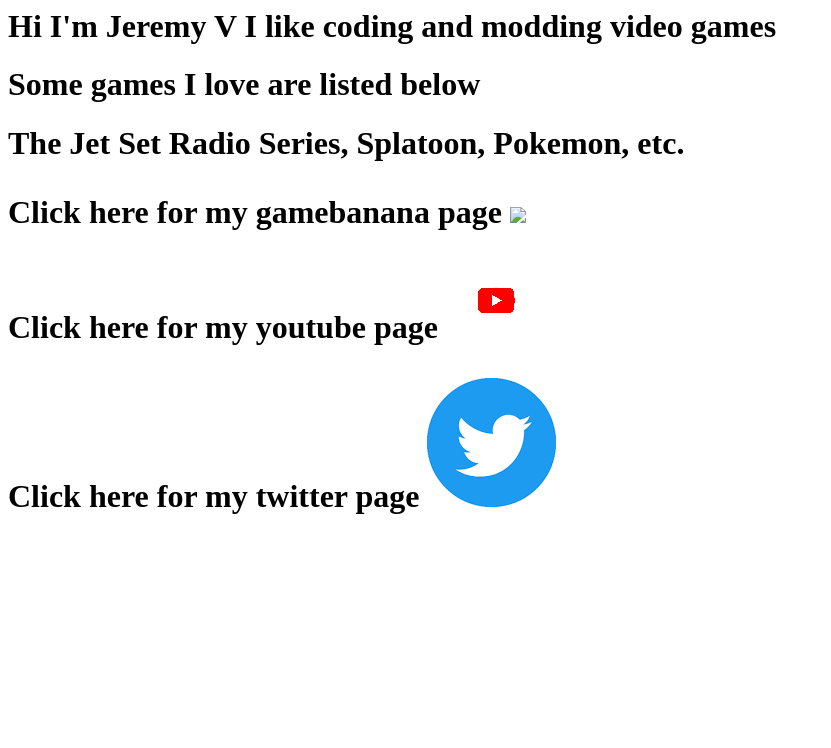
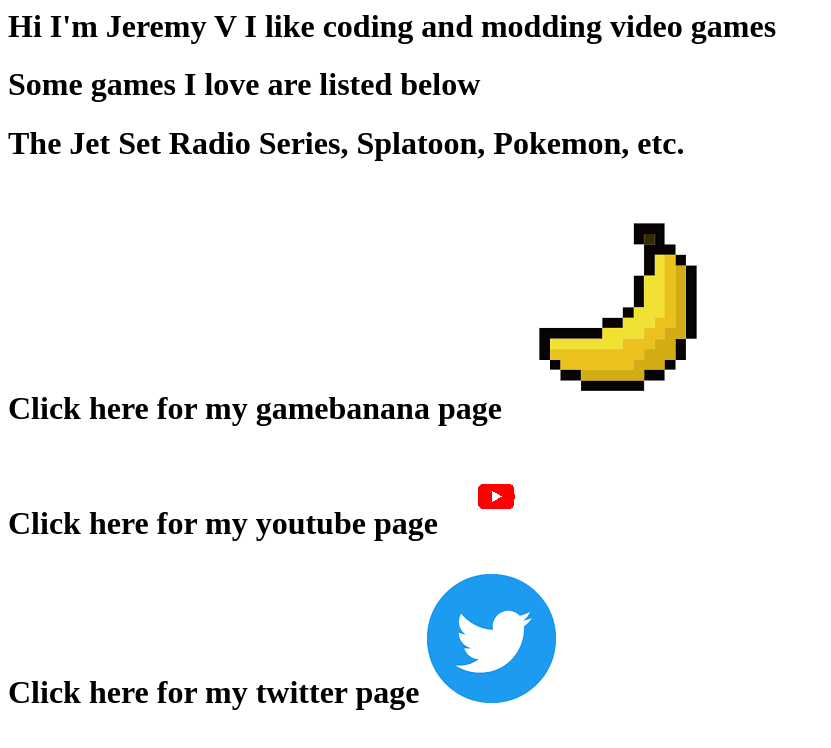
Before and after one commit to JeremyV123/about-me-page, a plain HTML site: page index.html in a window 1280 px wide. Shown: the whole page, without its empty margins (0-831 px from the left). Drawn offline with Linux system fonts and the light colour scheme.

Commit message:
Update index.html

```diff
--- a/index.html
+++ b/index.html
@@ -5,7 +5,7 @@
 <h1> Hi I'm Jeremy V I like coding and modding video games </br>
 <h1> Some games I love are listed below </br>
 <h1> The Jet Set Radio Series, Splatoon, Pokemon, etc.
-<p> Click here for my gamebanana page <a href="https://gamebanana.com/members/1688333"><img src="Gamebanana,webp"></a>
+<p> Click here for my gamebanana page <a href="https://gamebanana.com/members/1688333"><img src="images (1).png"></a>
 <p> Click here for my youtube page <a href="https://youtube.com/@kirblinknesskirb6039"><img src="youtube-logo-hd-8.png"></a>
 <p> Click here for my twitter page <a href="https://twitter.com/kirblinkness"><img src="images.png"></a>
 
```
